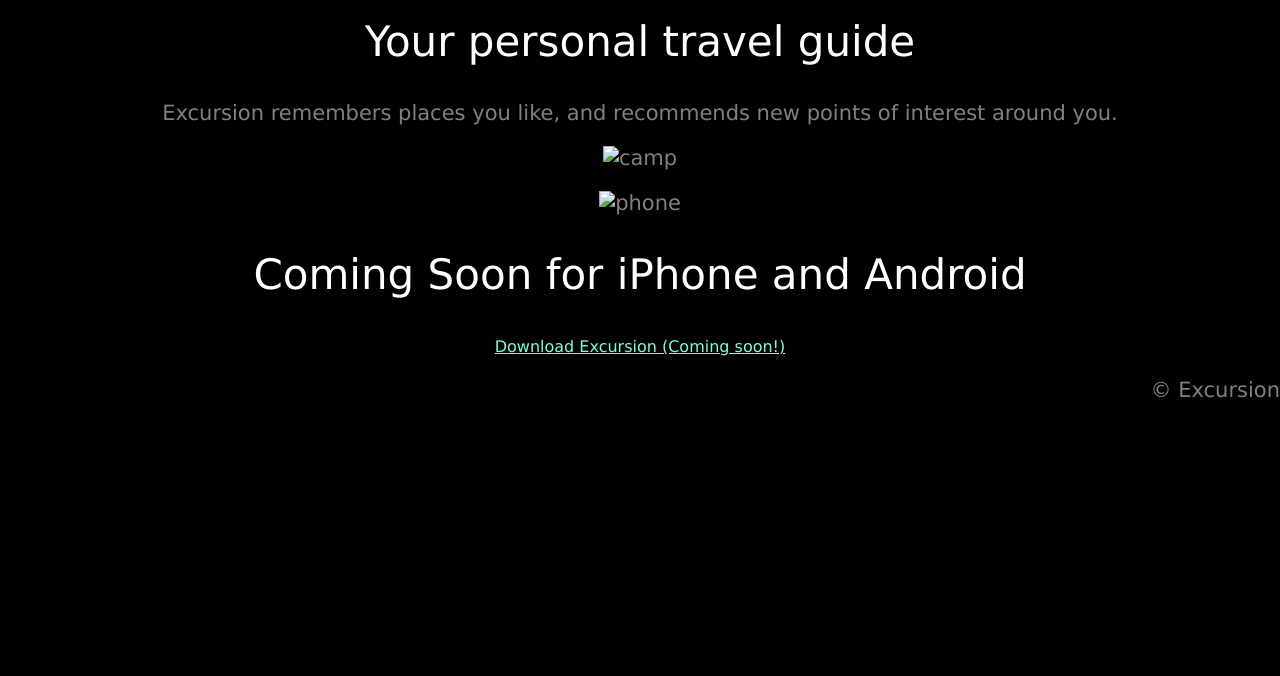
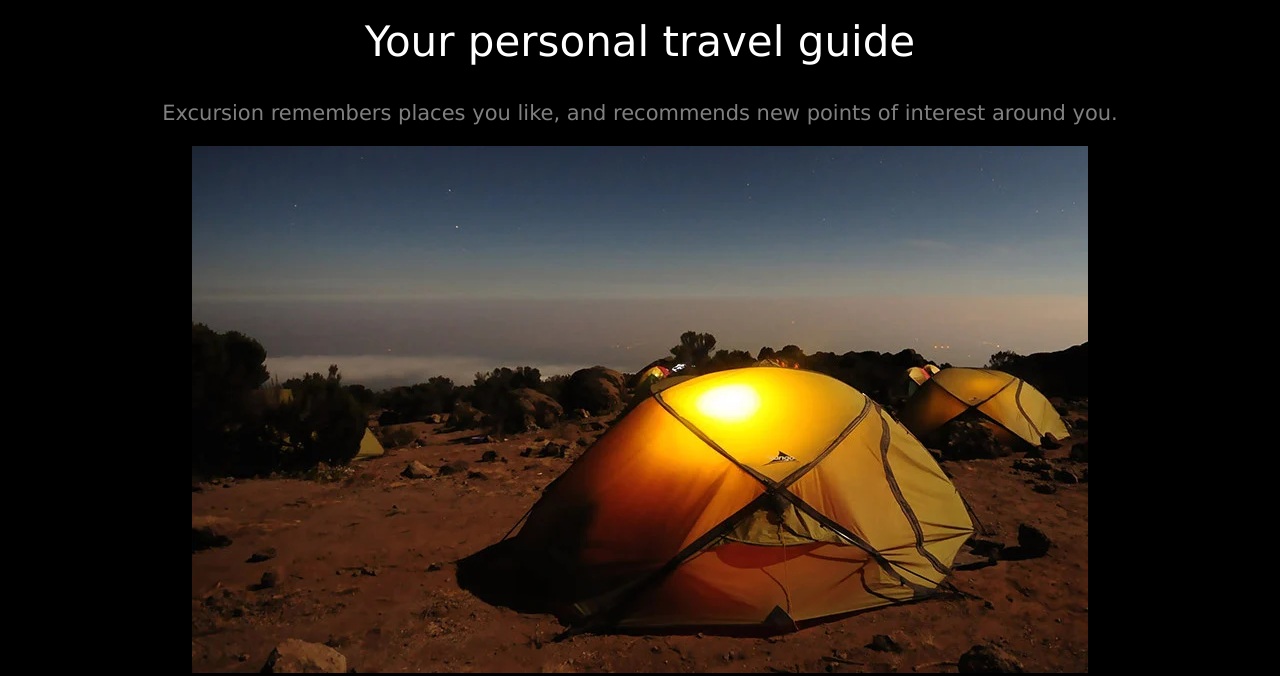
Before and after one commit to ShreyasPatil-13/excursion, a plain HTML site: page index.html in a window 1280 px wide. Shown: the part 342-1018 px from the top of the page. Before the commit the page ends 800 px from the top, so only its background shows below. Drawn offline with Linux system fonts and the light colour scheme; the site is published under a folder, as on GitHub Pages, so addresses that start at the root find nothing.

Commit message:
changing resource path

```diff
--- a/index.html
+++ b/index.html
@@ -13,7 +13,7 @@
 
     <!-- Video -->
     <video autoplay muted loop>
-      <source src="/resources/excursion.mp4" type="video/mp4" />
+      <source src="resources/excursion.mp4" type="video/mp4" />
     </video>
 
     <h2>Your personal travel guide</h2>
@@ -22,9 +22,9 @@
       around you.
     </p>
 
-    <p><img src="/resources/camp.jpg" alt="camp" /></p>
+    <p><img src="resources/camp.jpg" alt="camp" /></p>
 
-    <p><img src="/resources/phone.png" alt="phone" /></p>
+    <p><img src="resources/phone.png" alt="phone" /></p>
     <h2>Coming Soon for iPhone and Android</h2>
     <p><a href="#" class="ln">Download Excursion (Coming soon!)</a></p>
 
```
